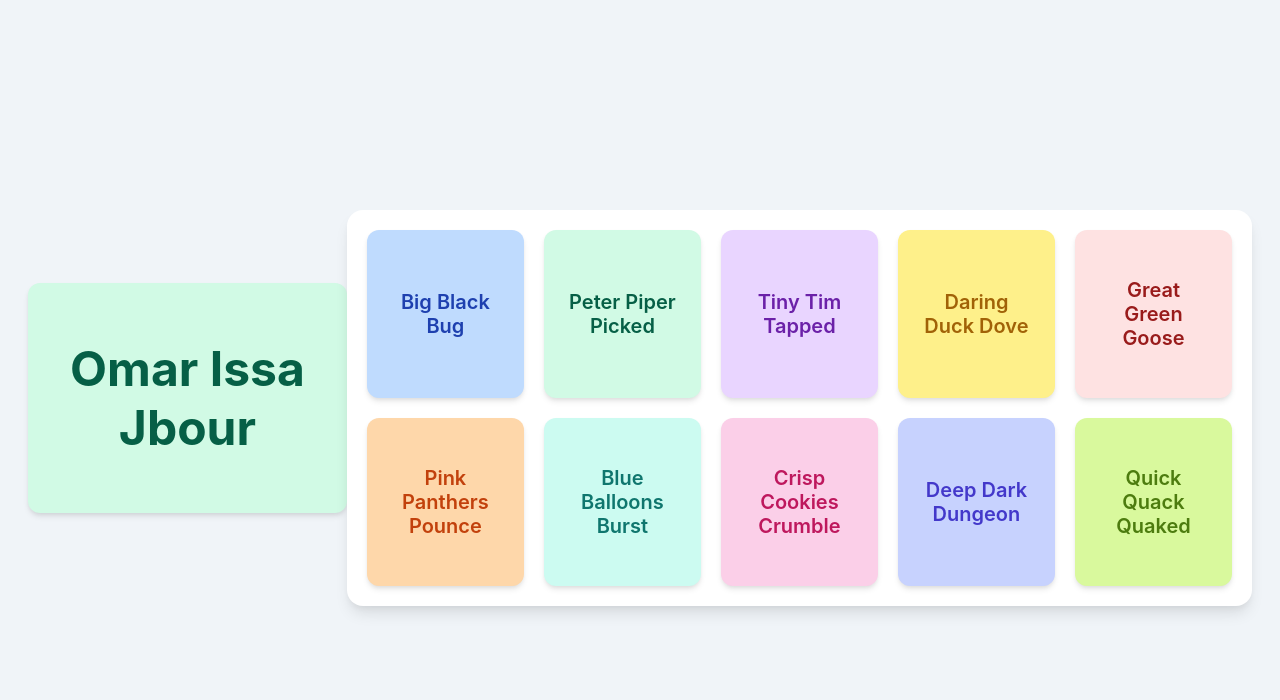
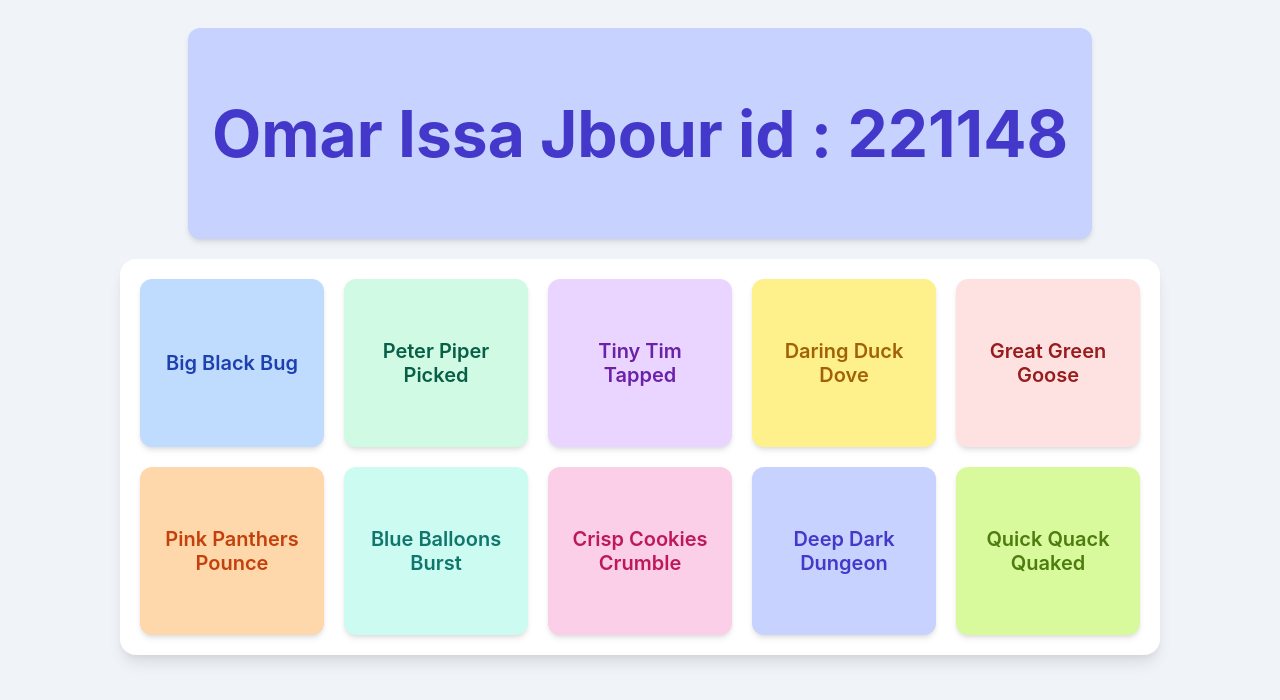
Before and after one commit to omarissajbour/web-technology-responsive-design-using-css-responsive-example, a plain HTML site: page index.html in a window 1280 px wide. Drawn offline with Linux system fonts and the light colour scheme.

Commit message:
final submit

```diff
--- a/index.html
+++ b/index.html
@@ -13,7 +13,7 @@
     </style>
   </head>
   <body>
-    <div class="my-name"><h1>Omar Issa Jbour</h1> </div>
+    <div class="my-name"><h1>Omar Issa Jbour id : 221148</h1> </div>
 
     <div class="grid-container">
       <!-- Card 1 -->
--- a/style.css
+++ b/style.css
@@ -1,133 +1,19 @@
- /* Custom styles for the Inter font */
-      body {
-        font-family: "Inter", sans-serif;
-        background-color: #f0f4f8; /* Light blue-gray background */
-        display: flex;
-        justify-content: center;
-        align-items: center;
-        min-height: 100vh; /* Ensure it takes full viewport height */
-        padding: 20px; /* Add some padding around the content */
-        box-sizing: border-box; /* Include padding in element's total width and height */
-      }
-
-      /* Container for the grid */
-      .grid-container {
-        display: grid;
-        gap: 20px; /* Space between grid items */
-        width: 100%;
-        max-width: 1000px; /* Max width for the grid on very wide screens */
-        padding: 20px;
-        background-color: #ffffff; /* White background for the container */
-        border-radius: 16px; /* Rounded corners for the container */
-        box-shadow: 0 10px 15px -3px rgba(0, 0, 0, 0.1),
-          0 4px 6px -2px rgba(0, 0, 0, 0.05); /* Subtle shadow */
-      }
-
-      /* Responsive grid columns */
-      /* Mobile: 1 column */
-      .grid-container {
-        grid-template-columns: repeat(1, 1fr);
-      }
-
-      /* Small screens (e.g., tablets, 640px and up): 2 columns */
-      @media (min-width: 640px) {
-        .grid-container {
-          grid-template-columns: repeat(2, 1fr);
-        }
-      }
-
-      /* Medium screens (e.g., small laptops, 768px and up): 3 columns */
-      @media (min-width: 768px) {
-        .grid-container {
-          grid-template-columns: repeat(3, 1fr);
-        }
-      }
-
-      /* Large screens (e.g., desktops, 1024px and up): 4 columns */
-      @media (min-width: 1024px) {
-        .grid-container {
-          grid-template-columns: repeat(4, 1fr);
-        }
-      }
-
-      /* Extra large screens (e.g., wide monitors, 1280px and up): 5 columns */
-      @media (min-width: 1280px) {
-        .grid-container {
-          grid-template-columns: repeat(5, 1fr);
-        }
-      }
-
-      /* Card styling */
-      .card {
-        background-color: #cbd5e1; /* Default light gray background */
-        padding: 24px;
-        border-radius: 12px; /* Rounded corners for cards */
-        text-align: center;
-        font-size: 1.25rem; /* Text size */
-        font-weight: 600; /* Semi-bold text */
-        color: #334155; /* Darker text color */
-        display: flex;
-        justify-content: center;
-        align-items: center;
-        min-height: 120px; /* Minimum height for cards */
-        transition: transform 0.2s ease-in-out, box-shadow 0.2s ease-in-out; /* Smooth transition for hover effects */
-        box-shadow: 0 4px 6px -1px rgba(0, 0, 0, 0.1),
-          0 2px 4px -1px rgba(0, 0, 0, 0.06); /* Card shadow */
-      }
-
-      .card:hover {
-        transform: translateY(-5px); /* Lift card on hover */
-        box-shadow: 0 10px 15px -3px rgba(0, 0, 0, 0.1),
-          0 4px 6px -2px rgba(0, 0, 0, 0.05); /* Enhanced shadow on hover */
-      }
-
-      /* Specific card colors */
-      .card-blue {
-        background-color: #bfdbfe;
-        color: #1e40af;
-      } /* Light blue */
-      .card-green {
-        background-color: #d1fae5;
-        color: #065f46;
-      } /* Light green */
-      .card-purple {
-        background-color: #e9d5ff;
-        color: #6b21a8;
-      } /* Light purple */
-      .card-yellow {
-        background-color: #fef08a;
-        color: #a16207;
-      } /* Light yellow */
-      .card-red {
-        background-color: #fee2e2;
-        color: #991b1b;
-      } /* Light red */
-      .card-orange {
-        background-color: #fed7aa;
-        color: #c2410c;
-      } /* Light orange */
-      .card-teal {
-        background-color: #ccfbf1;
-        color: #0f766e;
-      } /* Light teal */
-      .card-pink {
-        background-color: #fbcfe8;
-        color: #be185d;
-      } /* Light pink */
-      .card-indigo {
-        background-color: #c7d2fe;
-        color : #4338ca;
-      } /* Light indigo */
-      .card-lime {
-        background-color: #d9f99d;
-        color : #4d7c0f;
-      } /* Light lime */
+body {
+  font-family: "Inter", sans-serif;
+  background-color: #f0f4f8;
+  display: flex;
+  flex-direction: column;
+  align-items: center;
+  min-height: 100vh;
+  padding: 20px;
+  box-sizing: border-box;
+}
 
 .my-name {
   text-align: center;
   padding: 24px;
-  font-size: 1.5rem;
-  font-weight: 600;
+  font-size: 1.25rem;
+  font-weight: 700;
   color: #1e3a8a;
   background-color: #bfdbfe;
   border-radius: 12px;
@@ -143,16 +29,103 @@
               0 4px 6px -2px rgba(0, 0, 0, 0.05);
 }
 
-@media (max-width: 600px) {
+/* حجم صغير */
+@media (max-width: 599px) {
   .my-name {
-    background-color: #fee2e2; /* لون card-red */
+    font-size: 1rem;
+    background-color: #fee2e2;
     color: #991b1b;
   }
 }
 
-@media (min-width: 601px) {
+/* حجم متوسط */
+@media (min-width: 600px) and (max-width: 991px) {
   .my-name {
-    background-color: #d1fae5; /* لون card-green */
+    font-size: 1.5rem;
+    background-color: #d1fae5;
     color: #065f46;
   }
 }
+
+/* حجم كبير */
+@media (min-width: 992px) {
+  .my-name {
+    font-size: 2rem;
+    background-color: #c7d2fe;
+    color: #4338ca;
+  }
+}
+
+/* Container for the grid */
+.grid-container {
+  display: grid;
+  gap: 20px;
+  width: 100%;
+  max-width: 1000px;
+  padding: 20px;
+  background-color: #ffffff;
+  border-radius: 16px;
+  box-shadow: 0 10px 15px -3px rgba(0, 0, 0, 0.1),
+              0 4px 6px -2px rgba(0, 0, 0, 0.05);
+}
+
+/* Responsive grid */
+.grid-container {
+  grid-template-columns: repeat(1, 1fr);
+}
+@media (min-width: 640px) {
+  .grid-container {
+    grid-template-columns: repeat(2, 1fr);
+  }
+}
+@media (min-width: 768px) {
+  .grid-container {
+    grid-template-columns: repeat(3, 1fr);
+  }
+}
+@media (min-width: 1024px) {
+  .grid-container {
+    grid-template-columns: repeat(4, 1fr);
+  }
+}
+@media (min-width: 1280px) {
+  .grid-container {
+    grid-template-columns: repeat(5, 1fr);
+  }
+}
+
+/* Cards */
+.card {
+  background-color: #cbd5e1;
+  padding: 24px;
+  border-radius: 12px;
+  text-align: center;
+  font-size: 1.25rem;
+  font-weight: 600;
+  color: #334155;
+  display: flex;
+  justify-content: center;
+  align-items: center;
+  min-height: 120px;
+  transition: transform 0.2s ease-in-out, box-shadow 0.2s ease-in-out;
+  box-shadow: 0 4px 6px -1px rgba(0, 0, 0, 0.1),
+              0 2px 4px -1px rgba(0, 0, 0, 0.06);
+}
+
+.card:hover {
+  transform: translateY(-5px);
+  box-shadow: 0 10px 15px -3px rgba(0, 0, 0, 0.1),
+              0 4px 6px -2px rgba(0, 0, 0, 0.05);
+}
+
+/* Card colors */
+.card-blue    { background-color: #bfdbfe; color: #1e40af; }
+.card-green   { background-color: #d1fae5; color: #065f46; }
+.card-purple  { background-color: #e9d5ff; color: #6b21a8; }
+.card-yellow  { background-color: #fef08a; color: #a16207; }
+.card-red     { background-color: #fee2e2; color: #991b1b; }
+.card-orange  { background-color: #fed7aa; color: #c2410c; }
+.card-teal    { background-color: #ccfbf1; color: #0f766e; }
+.card-pink    { background-color: #fbcfe8; color: #be185d; }
+.card-indigo  { background-color: #c7d2fe; color: #4338ca; }
+.card-lime    { background-color: #d9f99d; color: #4d7c0f; }
```
